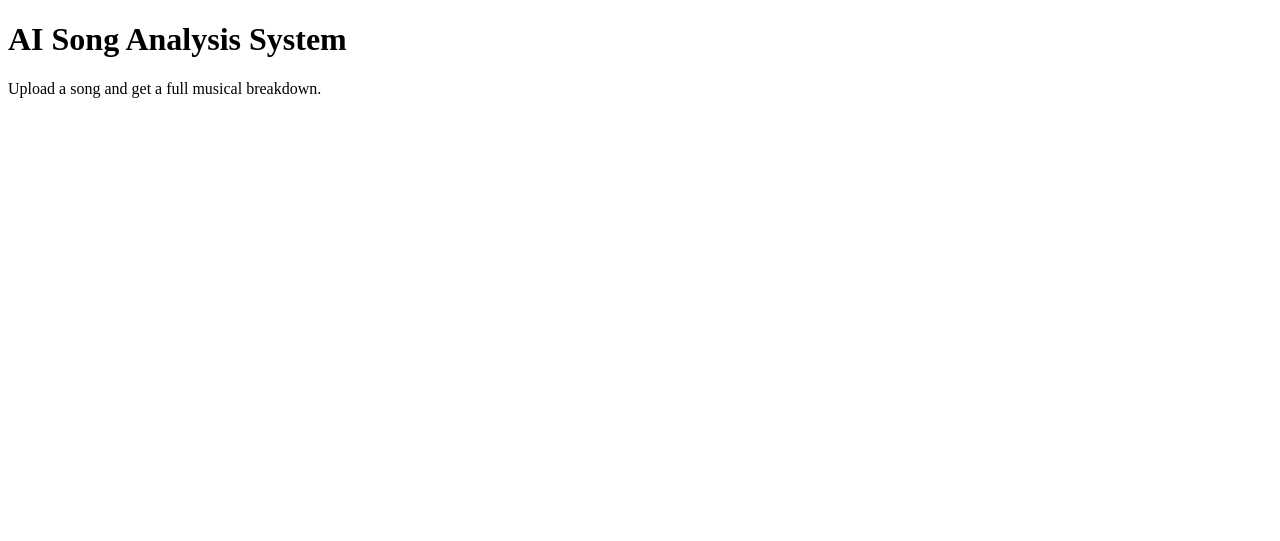
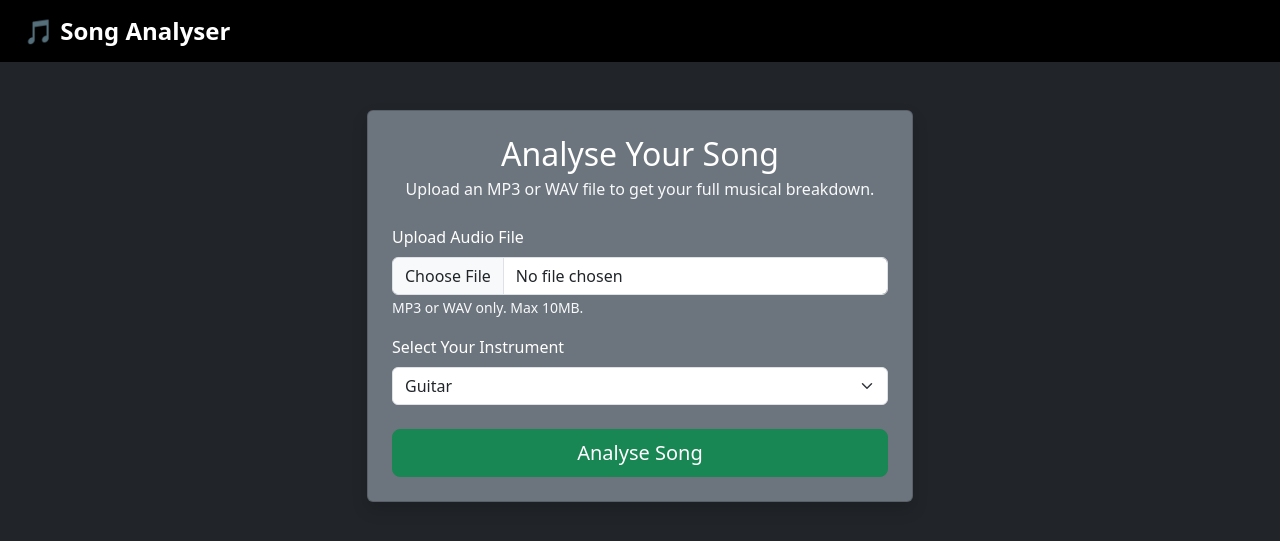
Before and after one commit to isukasamarasinghe/song-analysis-fyp, a Flask app: page / in a window 1280 px wide. Shown: the top 541 px of the page. Run offline with Flask 3, Linux system fonts and the light colour scheme; some libraries are stand-ins or nearby versions.

Commit message:
Upload page built, file validation working, analyse route created

```diff
--- a/app.py
+++ b/app.py
@@ -1,10 +1,50 @@
-from flask import Flask, render_template
+import os
+from flask import Flask, render_template, request, redirect, url_for, flash
 
 app = Flask(__name__)
+app.secret_key = 'songanalyser2025'
+
+UPLOAD_FOLDER = 'uploads'
+ALLOWED_EXTENSIONS = {'mp3', 'wav'}
+MAX_FILE_SIZE = 10 * 1024 * 1024  # 10MB
+
+app.config['UPLOAD_FOLDER'] = UPLOAD_FOLDER
+app.config['MAX_CONTENT_LENGTH'] = MAX_FILE_SIZE
+
+def allowed_file(filename):
+    return '.' in filename and filename.rsplit('.', 1)[1].lower() in ALLOWED_EXTENSIONS
 
 @app.route('/')
 def home():
     return render_template('index.html')
 
+@app.route('/analyse', methods=['POST'])
+def analyse():
+    if 'audio' not in request.files:
+        flash('No file uploaded.')
+        return redirect(url_for('home'))
+
+    file = request.files['audio']
+    instrument = request.form.get('instrument')
+
+    if file.filename == '':
+        flash('No file selected.')
+        return redirect(url_for('home'))
+
+    if not allowed_file(file.filename):
+        flash('Invalid file type. Please upload MP3 or WAV only.')
+        return redirect(url_for('home'))
+
+    # Save the file
+    filename = file.filename
+    filepath = os.path.join(app.config['UPLOAD_FOLDER'], filename)
+    file.save(filepath)
+
+    print(f'File received: {filename}')
+    print(f'Instrument: {instrument}')
+    print(f'Saved to: {filepath}')
+
+    return f'File received: {filename} | Instrument: {instrument}'
+
 if __name__ == '__main__':
     app.run(debug=True)
--- a/templates/index.html
+++ b/templates/index.html
@@ -4,9 +4,65 @@
     <meta charset="UTF-8">
     <meta name="viewport" content="width=device-width, initial-scale=1.0">
     <title>Song Analyser</title>
+    <link href="https://cdn.jsdelivr.net/npm/bootstrap@5.3.0/dist/css/bootstrap.min.css" rel="stylesheet">
+    <link rel="stylesheet" href="{{ url_for('static', filename='css/style.css') }}">
 </head>
-<body>
-    <h1>AI Song Analysis System</h1>
-    <p>Upload a song and get a full musical breakdown.</p>
+<body class="bg-dark text-white">
+
+    <nav class="navbar navbar-dark bg-black px-4">
+        <span class="navbar-brand fw-bold fs-4">🎵 Song Analyser</span>
+    </nav>
+
+    <div class="container mt-5">
+        <div class="row justify-content-center">
+            <div class="col-md-6">
+
+                <div class="card bg-secondary text-white shadow">
+                    <div class="card-body p-4">
+
+
+                        {% with messages = get_flashed_messages() %}
+                            {% if messages %}
+                                {% for message in messages %}
+                                    <div class="alert alert-danger">{{ message }}</div>
+                                {% endfor %}
+                            {% endif %}
+                         {% endwith %}
+                        <h2 class="card-title text-center mb-1">Analyse Your Song</h2>
+                        <p class="text-center text-light mb-4">Upload an MP3 or WAV file to get your full musical breakdown.</p>
+
+                        <form action="/analyse" method="POST" enctype="multipart/form-data">
+
+                            <div class="mb-3">
+                                <label class="form-label">Upload Audio File</label>
+                                <input type="file" name="audio" accept=".mp3,.wav" class="form-control" required>
+                                <small class="text-light">MP3 or WAV only. Max 10MB.</small>
+                            </div>
+
+                            <div class="mb-4">
+                                <label class="form-label">Select Your Instrument</label>
+                                <select name="instrument" class="form-select">
+                                    <option value="guitar">Guitar</option>
+                                    <option value="piano">Piano</option>
+                                    <option value="bass">Bass</option>
+                                    <option value="ukulele">Ukulele</option>
+                                    <option value="other">Other</option>
+                                </select>
+                            </div>
+
+                            <div class="d-grid">
+                                <button type="submit" class="btn btn-success btn-lg">Analyse Song</button>
+                            </div>
+
+                        </form>
+
+                    </div>
+                </div>
+
+            </div>
+        </div>
+    </div>
+
+    <script src="https://cdn.jsdelivr.net/npm/bootstrap@5.3.0/dist/js/bootstrap.bundle.min.js"></script>
 </body>
 </html>
```
Also changed, not shown: 1 other file.
